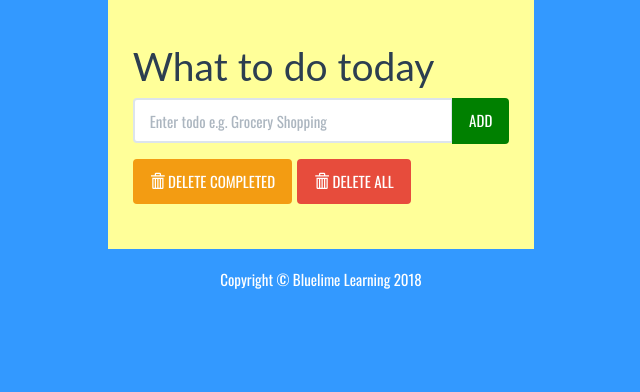
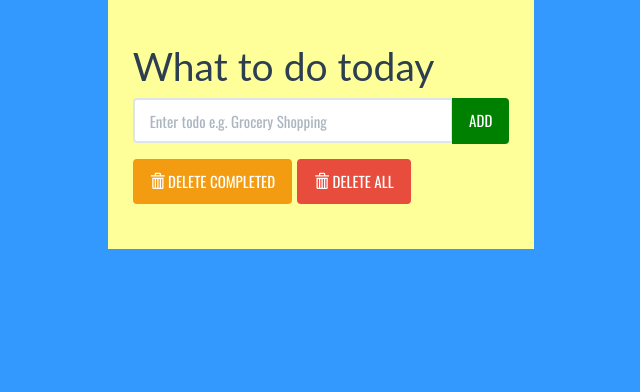
Before and after one commit to navaneethqb/todoapp, a Django app: page / in a window 1280 px wide. Shown: the part 129-521 px from the top of the page, without its empty margins (319-959 px from the left). Run offline with Django 3.2, Linux system fonts and the light colour scheme; data that the repository does not hold is empty; some libraries are stand-ins or nearby versions.

Commit message:
Removed footer from index.html

```diff
--- a/todolist/templates/todolist/index.html
+++ b/todolist/templates/todolist/index.html
@@ -66,13 +66,7 @@
 					</ul>
 				</div>
 			</div>
-			<footer>
-				<div class="row pad">
-					<div class="col-lg-12 text-center">
-						Copyright &copy; Bluelime Learning 2018
-					</div>
-				</div>
-			</footer>
+
 		</div>
 
 
```
